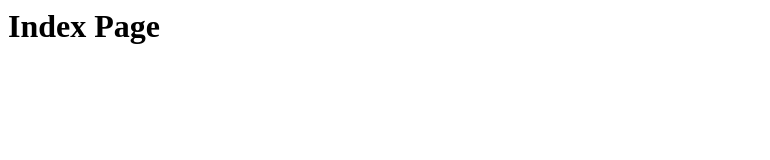
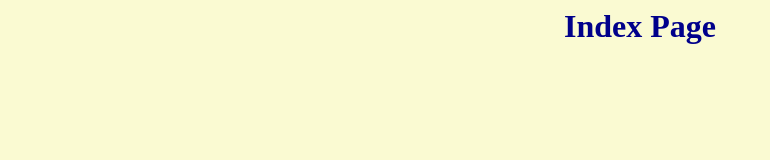
Before and after one commit to sgopathi2/myweb, a plain HTML site: page Index.html in a window 1280 px wide. Shown: the whole page, without its empty margins (0-770 px from the left). Drawn offline with Linux system fonts and the light colour scheme.

Commit message:
After adding Stylesheet

```diff
--- a/Index.html
+++ b/Index.html
@@ -1,6 +1,7 @@
 <html>
 <head>
     <title>Index</title>
+    <link href="StyleSheet.css" rel="stylesheet" />
 </head>
 <body>
     <h1>Index Page</h1>
--- /dev/null
+++ b/StyleSheet.css
@@ -0,0 +1,7 @@
+body {
+    background-color:lightgoldenrodyellow;
+    color:darkblue;
+}
+h1,h2{
+    text-align:center;
+}
```
Also changed, not shown: 6 other files.
